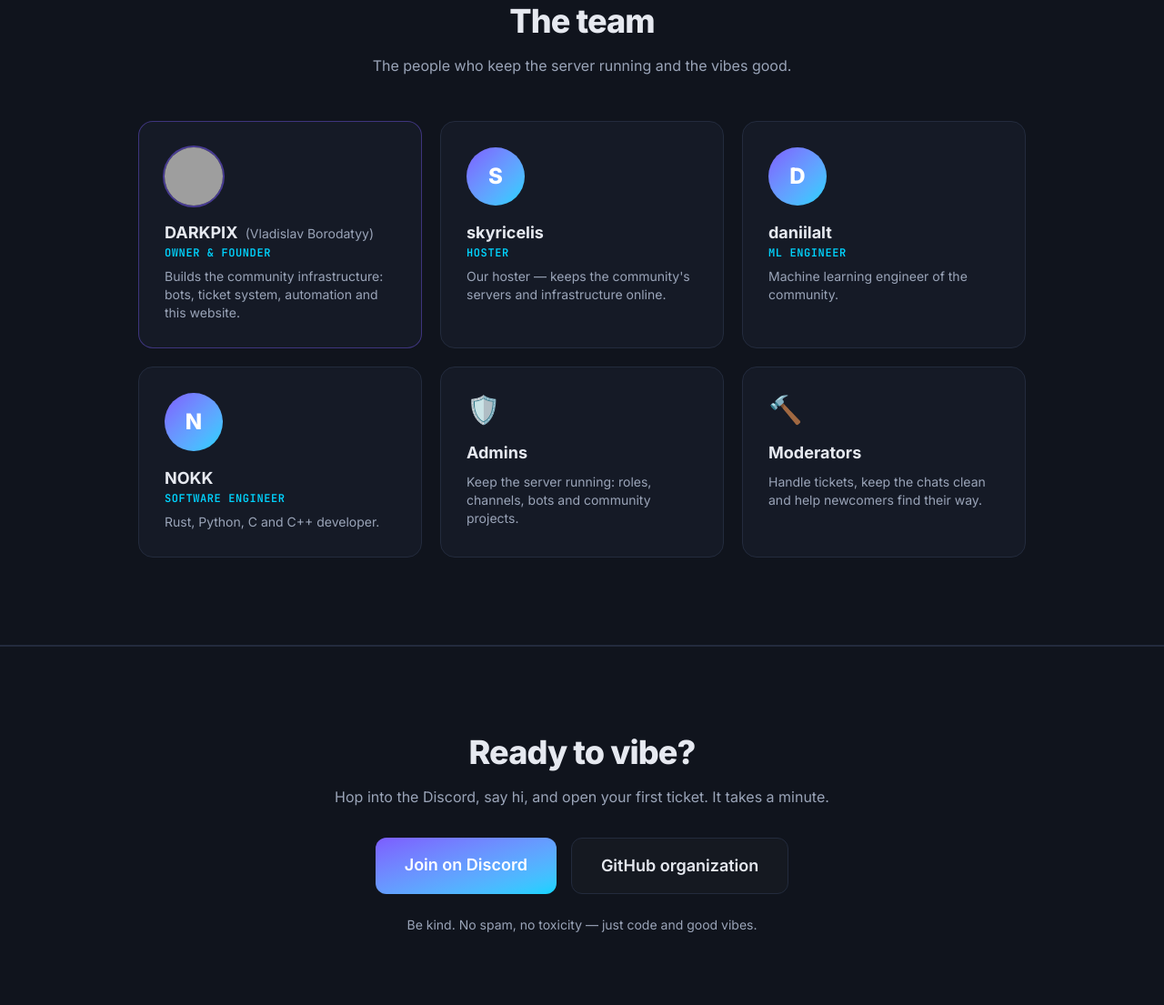
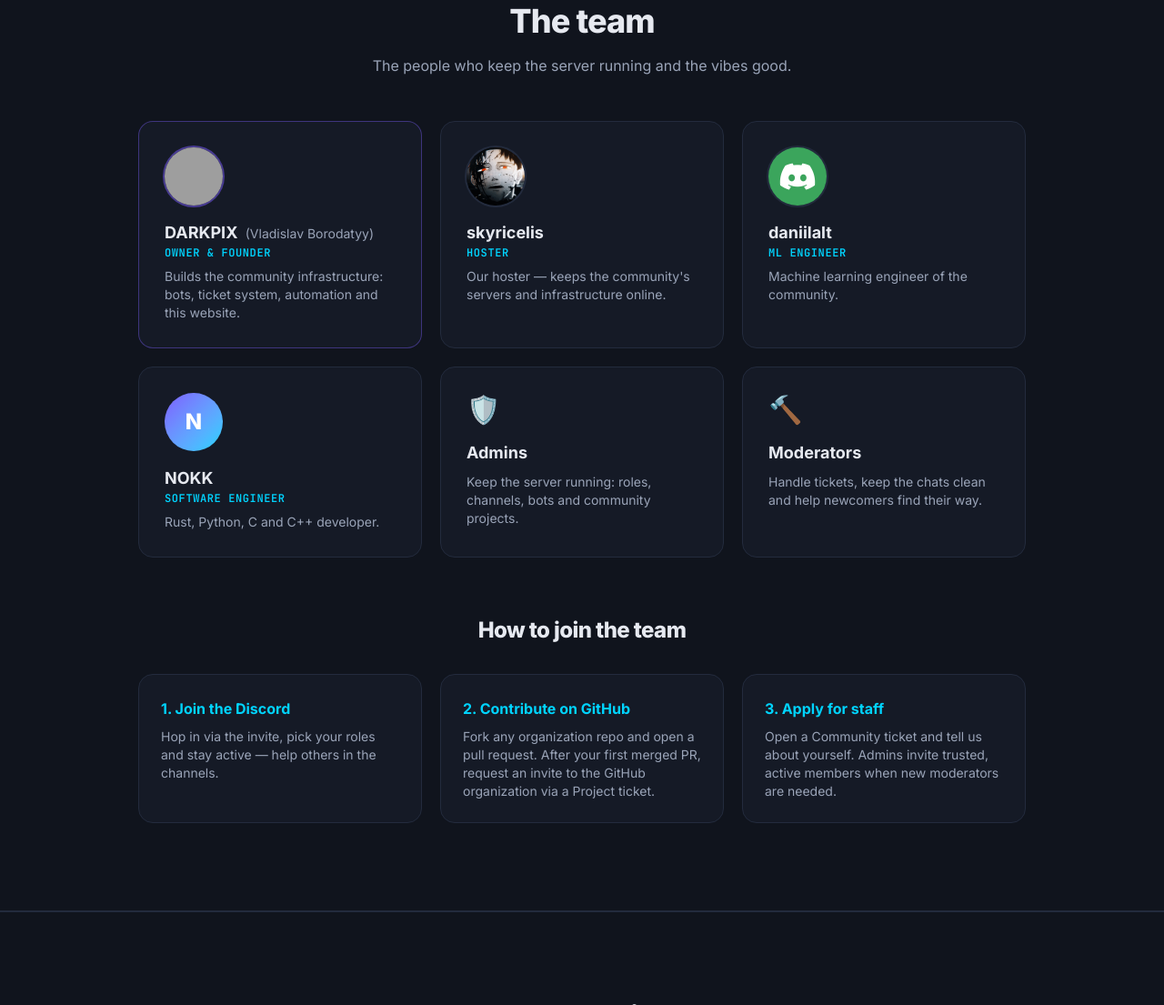
Before and after one commit to VibeCoders-Community/VibeCoders-Community.github.io, an Astro site: page / in a window 1280 px wide. Shown: the part 5127-6232 px from the top of the page at 91% size. Built offline with nearby package versions, Linux system fonts and the light colour scheme; Astro itself is replaced by a stand-in of ours; no server answers; grey boxes are pictures that could not be loaded.

Commit message:
Team: real Discord avatars for skyricelis/daniilalt, add how-to-join-the-team path

```diff
--- a/src/components/Team.astro
+++ b/src/components/Team.astro
@@ -34,9 +34,20 @@ const t = getUi(lang);
       </article>
       {t.team.members.map((m) => (
         <article class="rounded-2xl border border-border bg-card p-7 transition-all hover:-translate-y-1 hover:border-accent">
-          <div class="mb-4 flex h-16 w-16 items-center justify-center rounded-full bg-gradient-to-br from-accent to-accent-2 text-2xl font-extrabold text-white">
-            {m.name.charAt(0).toUpperCase()}
-          </div>
+          {m.avatar ? (
+            <img
+              src={m.avatar}
+              alt={`${m.name} avatar`}
+              width="64"
+              height="64"
+              loading="lazy"
+              class="mb-4 h-16 w-16 rounded-full object-cover ring-2 ring-border"
+            />
+          ) : (
+            <div class="mb-4 flex h-16 w-16 items-center justify-center rounded-full bg-gradient-to-br from-accent to-accent-2 text-2xl font-extrabold text-white">
+              {m.name.charAt(0).toUpperCase()}
+            </div>
+          )}
           <h3 class="text-lg font-bold">{m.name}</h3>
           <p class="mb-2 font-mono text-xs font-semibold tracking-wider text-accent-2 uppercase">
             {m.role}
@@ -52,5 +63,14 @@ const t = getUi(lang);
         </article>
       ))}
     </div>
+    <h3 class="mt-16 mb-8 text-center text-2xl font-extrabold tracking-tight">{t.team.path.title}</h3>
+    <div class="grid gap-5 sm:grid-cols-3">
+      {t.team.path.steps.map((s) => (
+        <article class="rounded-2xl border border-border bg-card p-6 transition-all hover:-translate-y-1 hover:border-accent">
+          <h4 class="mb-2 font-bold text-accent-2">{s.title}</h4>
+          <p class="text-sm text-muted">{s.text}</p>
+        </article>
+      ))}
+    </div>
   </div>
 </section>
--- a/src/i18n.ts
+++ b/src/i18n.ts
@@ -170,11 +170,13 @@ export const ui = {
           name: "skyricelis",
           role: "Hoster",
           text: "Our hoster — keeps the community's servers and infrastructure online.",
+          avatar: "/team/skyricelis.png",
         },
         {
           name: "daniilalt",
           role: "ML Engineer",
           text: "Machine learning engineer of the community.",
+          avatar: "/team/daniilalt.png",
         },
         {
           name: "NOKK",
@@ -182,6 +184,23 @@ export const ui = {
           text: "Rust, Python, C and C++ developer.",
         },
       ],
+      path: {
+        title: "How to join the team",
+        steps: [
+          {
+            title: "1. Join the Discord",
+            text: "Hop in via the invite, pick your roles and stay active — help others in the channels.",
+          },
+          {
+            title: "2. Contribute on GitHub",
+            text: "Fork any organization repo and open a pull request. After your first merged PR, request an invite to the GitHub organization via a Project ticket.",
+          },
+          {
+            title: "3. Apply for staff",
+            text: "Open a Community ticket and tell us about yourself. Admins invite trusted, active members when new moderators are needed.",
+          },
+        ],
+      },
       roles: [
         {
           icon: "🛡️",
@@ -398,11 +417,13 @@ export const ui = {
           name: "skyricelis",
           role: "Хостер",
           text: "Наш хостер — держит серверы и инфраструктуру сообщества в онлайне.",
+          avatar: "/team/skyricelis.png",
         },
         {
           name: "daniilalt",
           role: "ML-инженер",
           text: "Инженер машинного обучения сообщества.",
+          avatar: "/team/daniilalt.png",
         },
         {
           name: "NOKK",
@@ -410,6 +431,23 @@ export const ui = {
           text: "Разработчик на Rust, Python, C и C++.",
         },
       ],
+      path: {
+        title: "Как попасть в команду",
+        steps: [
+          {
+            title: "1. Вступи в Discord",
+            text: "Заходи по инвайту, выбери роли и будь активен — помогай другим в каналах.",
+          },
+          {
+            title: "2. Контрибуть на GitHub",
+            text: "Форкни любой репозиторий организации и открой pull request. После первого принятого PR запроси инвайт в GitHub-организацию через тикет «Project».",
+          },
+          {
+            title: "3. Подай заявку в staff",
+            text: "Открой тикет «Community» и расскажи о себе. Админы приглашают в команду проверенных активных участников, когда нужны новые модераторы.",
+          },
+        ],
+      },
       roles: [
         {
           icon: "🛡️",
```
Also changed, not shown: public/team/daniilalt.png (added), public/team/skyricelis.png (added).
